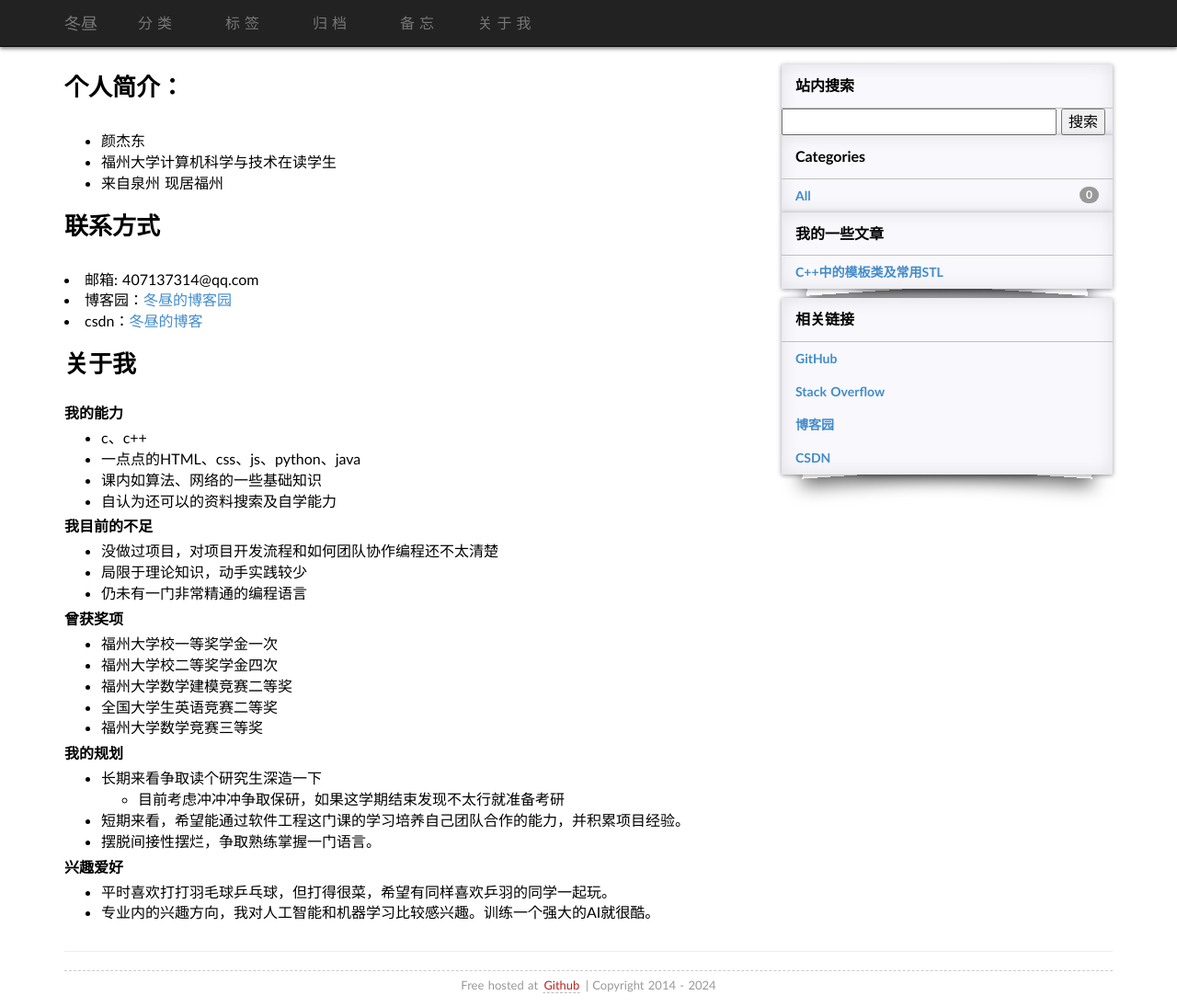
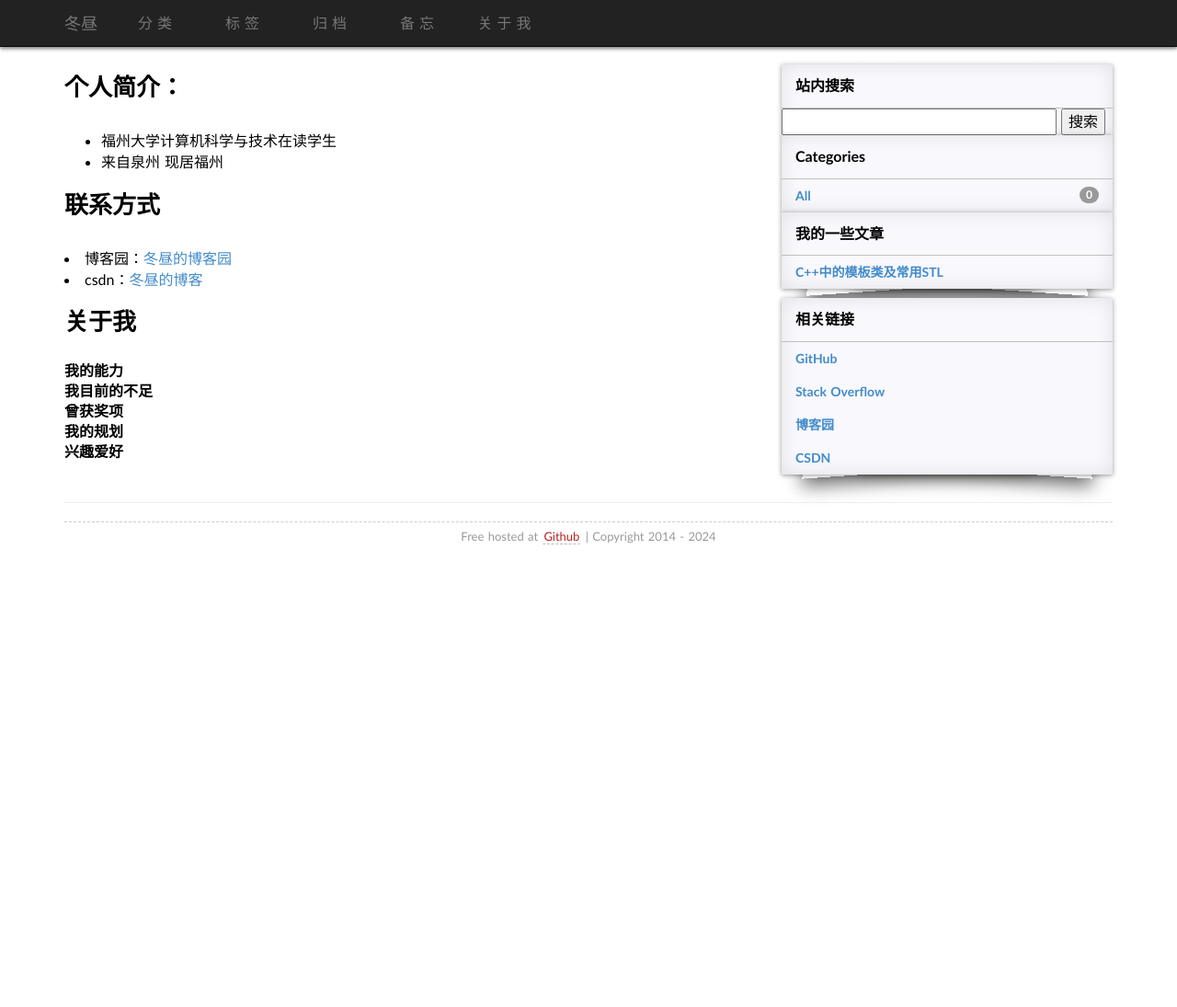
Before and after one commit to winDayyyyyy/winDayyyyyy.github.io, a Jekyll site: the page built from about.md, in a window 1280 px wide and 1095 px high. Shown: the whole window at 92% size. Built offline with Jekyll 4.4.1, drawn with Linux system fonts in a browser that asks for light colours; some web fonts are replaced; comment, search, counter and statistics services are not loaded.

Commit message:
Update about.md

```diff
--- a/about.md
+++ b/about.md
@@ -5,14 +5,12 @@ title: "关于：About"
 
 ## 个人简介：
 
-* 颜杰东
 * 福州大学计算机科学与技术在读学生
 * 来自泉州 现居福州
 
 ## 联系方式
 
 <p class="contact">
-    <li>邮箱: 407137314@qq.com</li>
 <li>博客园：<a href="https://home.cnblogs.com/u/032002134yjd">冬昼的博客园</a> </li>
 <li>csdn：<a href="https://blog.csdn.net/m0_52386766?spm=1000.2115.3001.5343">冬昼的博客</a> </li>
 </p>
@@ -21,33 +19,16 @@ title: "关于：About"
 
 #### 我的能力
 
-- c、c++
-- 一点点的HTML、css、js、python、java
-- 课内如算法、网络的一些基础知识
-- 自认为还可以的资料搜索及自学能力
 
 #### 我目前的不足
 
-- 没做过项目，对项目开发流程和如何团队协作编程还不太清楚
-- 局限于理论知识，动手实践较少
-- 仍未有一门非常精通的编程语言
+
 
 #### 曾获奖项
 
-+ 福州大学校一等奖学金一次
-+ 福州大学校二等奖学金四次
-+ 福州大学数学建模竞赛二等奖
-+ 全国大学生英语竞赛二等奖
-+ 福州大学数学竞赛三等奖
+
 
 #### 我的规划
 
-- 长期来看争取读个研究生深造一下
-  - 目前考虑冲冲冲争取保研，如果这学期结束发现不太行就准备考研
-- 短期来看，希望能通过软件工程这门课的学习培养自己团队合作的能力，并积累项目经验。
-- 摆脱间接性摆烂，争取熟练掌握一门语言。
 
 #### 兴趣爱好
-
-- 平时喜欢打打羽毛球乒乓球，但打得很菜，希望有同样喜欢乒羽的同学一起玩。
-- 专业内的兴趣方向，我对人工智能和机器学习比较感兴趣。训练一个强大的AI就很酷。
```
